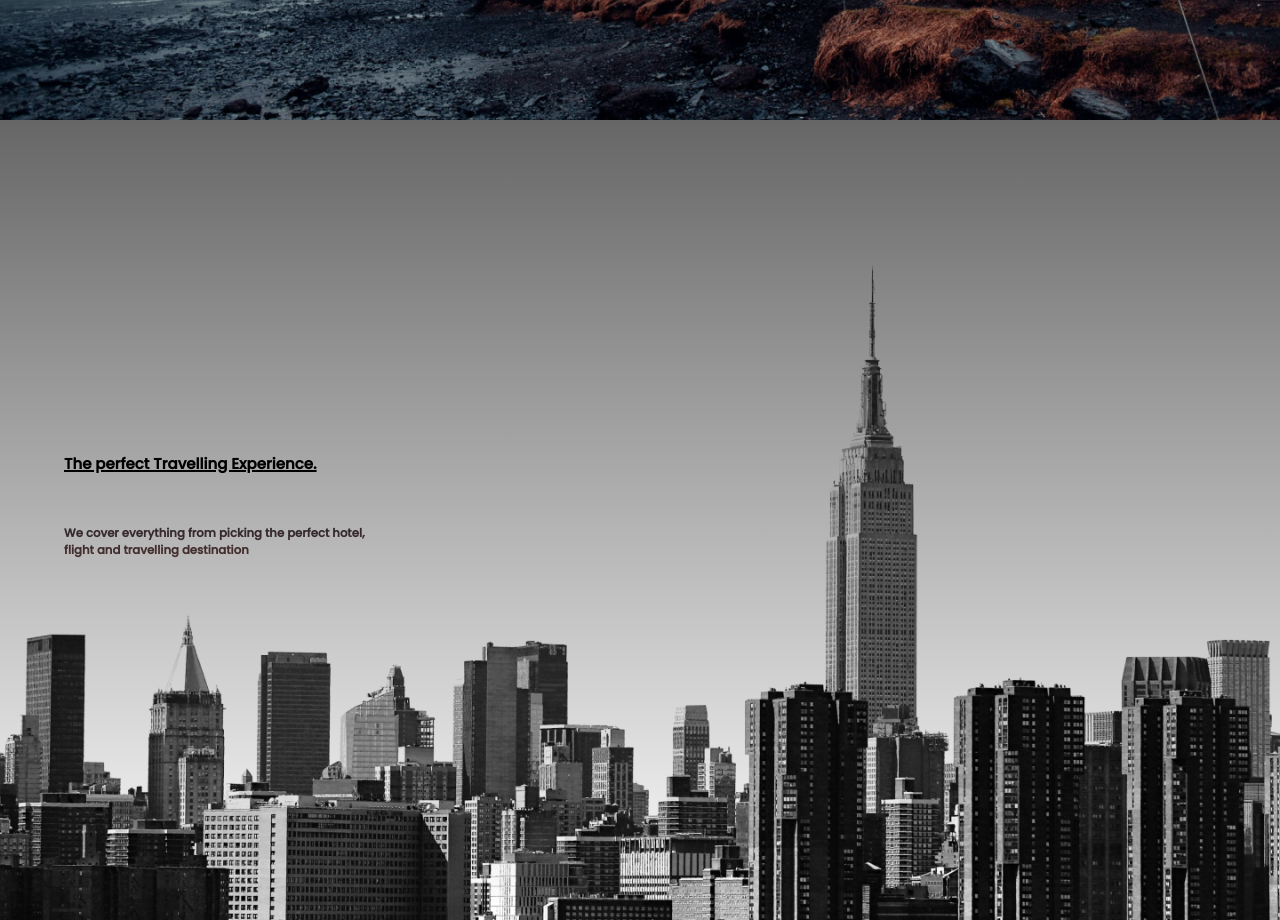
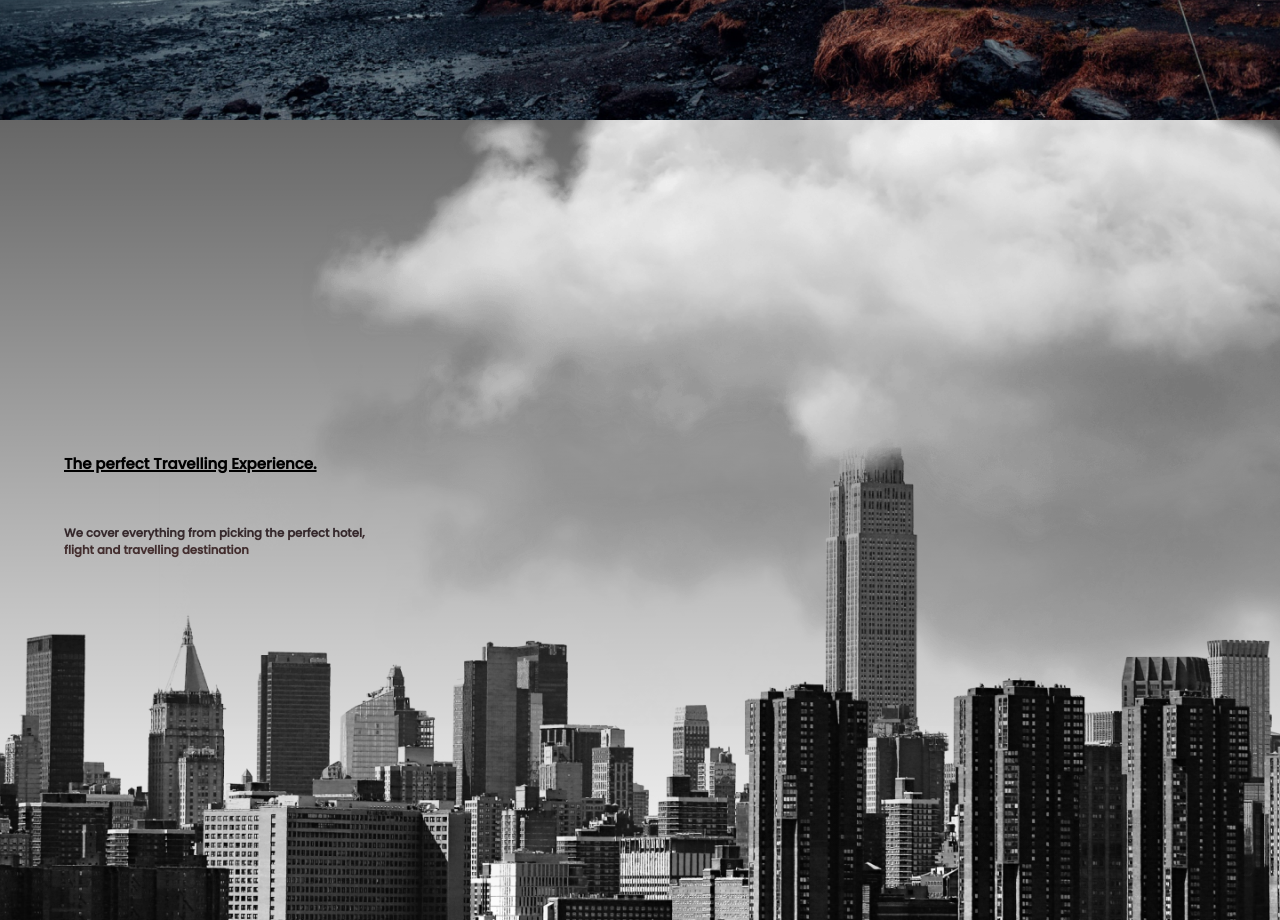
Before and after one commit to Patrycja-dz/Travelly, a plain HTML site: page index.html in a window 1280 px wide. Shown: the part 680-1600 px from the top of the page. Drawn offline with Linux system fonts and the light colour scheme; a web font is replaced by a local one.

Commit message:
added clouds to locations section

```diff
--- a/index.html
+++ b/index.html
@@ -44,6 +44,8 @@
         <header class="locations__header">
             <h2>The perfect Travelling Experience.</h2>
             <h3>We cover everything from picking the perfect hotel,<br>flight and travelling destination</h3>
+            <img src="/img/cloud.png" alt="animated cloud" class="moving-cloud1 cloud">
+            <img src="/img/cloud.png" alt="animated cloud" class="moving-cloud2 cloud">
         </header>
     </section>
     <section id="benefits" class="benefits">
--- a/style.css
+++ b/style.css
@@ -106,6 +106,7 @@ h5 {
     background-position: center;
     display: flex;
     align-items: center;
+    position: relative;
 }
 
 .locations__header {
@@ -127,7 +128,19 @@ h5 {
     -webkit-background-clip: text;
     color: transparent;
 }
+.cloud{
+    position: absolute;
+    top: 0%;
+    right: 0%;
+}
+.moving-cloud1{
 
+}
+.moving-cloud2{
+    top: 20%;
+    z-index: -1;
+    opacity: 0.5;
+}
 .benefits__text {
     background: #343c44;
     padding: 3rem;
```
